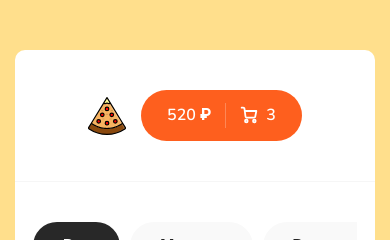
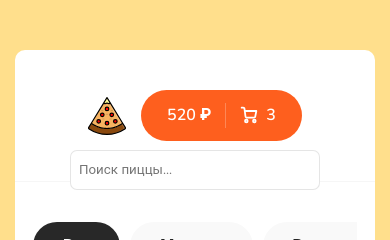
Before and after one commit to ConstIgorIvanov/pizza, a React (Create React App) app: page / in a window 390 px wide. Shown: the top 240 px of the page. Built offline with nearby package versions, Linux system fonts and the light colour scheme; no server answers.

Commit message:
search use context

```diff
--- a/src/App.js
+++ b/src/App.js
@@ -5,11 +5,13 @@ import Main from './pages/Main/Main';
 import Cart from './pages/Cart/Cart';
 import Layout from './components/Layout';
 import NotFound from './pages/NotFound';
+import { ContexProvider } from './hoc/ContexProvider';
 
 import './scss/app.scss';
 
 function App() {
   return (
+    <ContexProvider>
       <Routes>
         <Route path="/" element={<Layout />}>
           <Route index element={<Main />}></Route>
@@ -17,6 +19,7 @@ function App() {
           <Route path="*" element={<NotFound />}></Route>
         </Route>
       </Routes>
+    </ContexProvider>
   );
 }
 
--- a/src/components/Header.jsx
+++ b/src/components/Header.jsx
@@ -1,6 +1,7 @@
 import { Link } from 'react-router-dom';
 
 import logoSvg from '../assets/img/pizza-logo.svg';
+import Search from './Search';
 function Header() {
   return (
     <div className="header">
@@ -12,6 +13,7 @@ function Header() {
             <p>самая вкусная пицца во вселенной</p>
           </div>
         </Link>
+        <Search />
         <div className="header__cart">
           <Link to={'/cart'} className="button button--cart">
             <span>520 ₽</span>
--- /dev/null
+++ b/src/components/Search/Search.module.scss
@@ -0,0 +1,34 @@
+.root {
+  margin: 20px;
+  height: 40px;
+  border: 1px solid rgba(0, 0, 0, 0.1);
+  border-radius: 7px;
+  padding: 8px;
+  transition: all 0.15s ease-in-out;
+  width: 400px;
+
+  @media (max-width: 1150px) {
+    width: 300px;
+  }
+  @media (max-width: 900px) {
+    width: 200px;
+  }
+  @media (max-width: 720px) {
+    width: 250px;
+  }
+
+  &:focus {
+    border: 1px solid rgba(0, 0, 0, 0.3);
+    width: 450px;
+
+    @media (max-width: 1150px) {
+      width: 350px;
+    }
+    @media (max-width: 900px) {
+      width: 250px;
+    }
+    @media (max-width: 720px) {
+      width: 350px;
+    }
+  }
+}
--- /dev/null
+++ b/src/components/Search/index.jsx
@@ -0,0 +1,19 @@
+import React from 'react';
+
+import styles from './Search.module.scss';
+
+import { useContext } from '../../hook/useContext';
+
+const Search = () => {
+  const { searchValue, setSearchValue } = useContext();
+
+  return (
+    <input
+      value={searchValue}
+      onChange={(e) => setSearchValue(e.target.value)}
+      className={styles.root}
+      placeholder="Поиск пиццы..."></input>
+  );
+};
+
+export default Search;
--- a/src/hoc/ContexProvider.jsx
+++ b/src/hoc/ContexProvider.jsx
@@ -2,7 +2,7 @@ import React from 'react';
 
 export const Contex = React.createContext(null);
 export const ContexProvider = ({ children }) => {
-  const category = null;
-  const sort = null;
-  return <Contex.Provider>{children}</Contex.Provider>;
+  const [searchValue, setSearchValue] = React.useState('');
+  const value = { searchValue, setSearchValue };
+  return <Contex.Provider value={value}>{children}</Contex.Provider>;
 };
--- /dev/null
+++ b/src/hook/useContext.jsx
@@ -0,0 +1,6 @@
+import React from 'react';
+import { Contex } from '../hoc/ContexProvider';
+
+export const useContext = () => {
+  return React.useContext(Contex);
+};
--- a/src/pages/Main/Main.jsx
+++ b/src/pages/Main/Main.jsx
@@ -5,17 +5,29 @@ import Sort from '../../components/Sort';
 import PizzaBlock from '../../components/PizzaBlock';
 import Skeleton from '../../components/PizzaBlock/Skeleton';
 
+import { useContext } from '../../hook/useContext';
+
 const Main = () => {
+  const { searchValue } = useContext();
   const [items, setItems] = React.useState([]);
   const [isLoading, setIsLoading] = React.useState(true);
-  //category
+
   const [categoryId, setCategoryId] = React.useState(0);
 
-  //sort
   const [sortType, setSortType] = React.useState({
     name: 'популярности',
     sort: 'rating',
   });
+
+  React.useEffect(() => {
+    setIsLoading(true);
+    fetch(`https://628b8636667aea3a3e311bce.mockapi.io/items?search=${searchValue}`)
+      .then((res) => res.json())
+      .then((arr) => {
+        setItems(arr);
+        setIsLoading(false);
+      });
+  }, [searchValue]);
 
   React.useEffect(() => {
     setIsLoading(true);
--- a/src/scss/app.scss
+++ b/src/scss/app.scss
@@ -16,6 +16,9 @@ body {
   max-width: 1400px;
   @media (max-width: 645px) {
     width: calc(100vw - 30px);
+  }
+  @media (max-width: 320px) {
+    width: 100vw;
   }
 }
 
--- a/src/scss/components/_header.scss
+++ b/src/scss/components/_header.scss
@@ -9,15 +9,25 @@
     align-items: center;
     justify-content: space-between;
 
-    @media (max-width: 645px) {
+    @media (max-width: 1060px) {
       justify-content: center;
+      .header__logo {
+        p {
+          display: none;
+        }
+      }
+    }
+    @media (max-width: 860px) {
       .header__logo {
         h1 {
           display: none;
         }
-        p {
-          display: none;
-        }
+      }
+    }
+    @media (max-width: 720px) {
+      input {
+        position: absolute;
+        top: 130px;
       }
     }
   }
```
Lines whose indentation alone changed are shown as unchanged.
